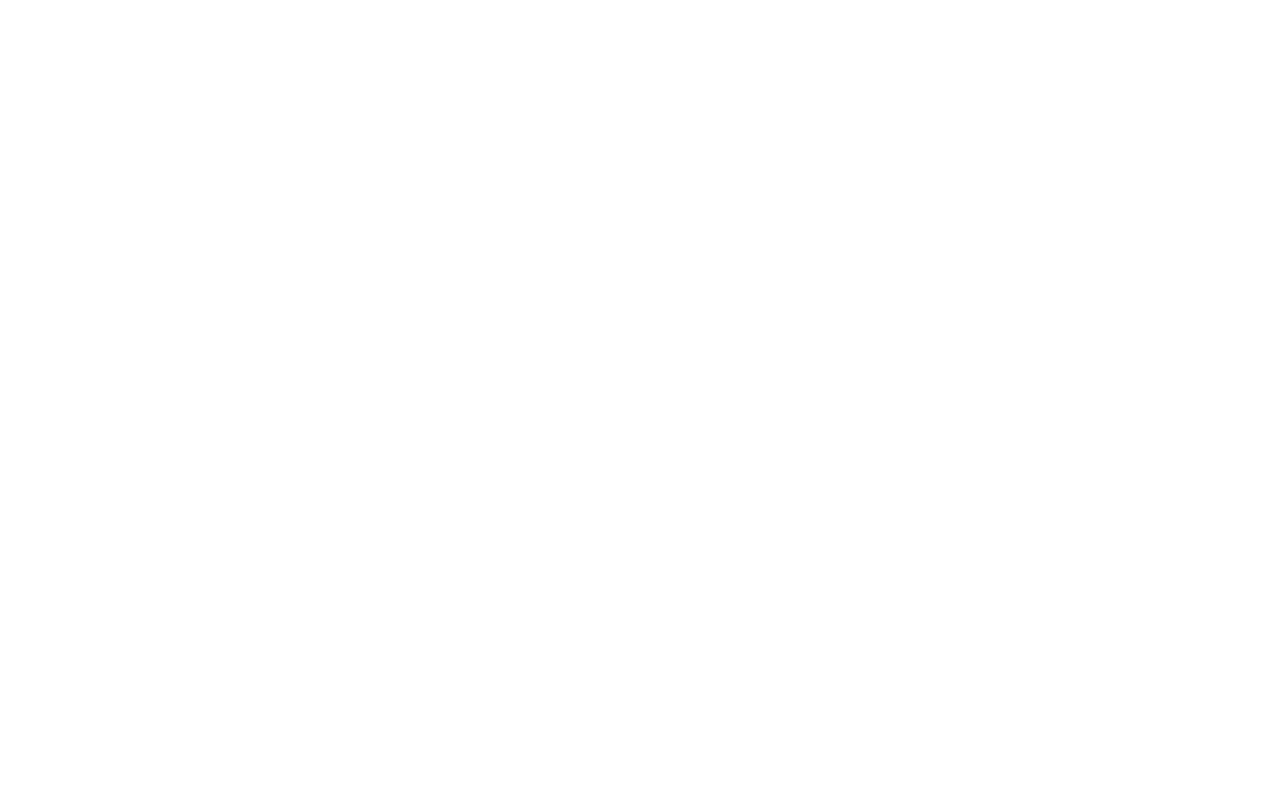
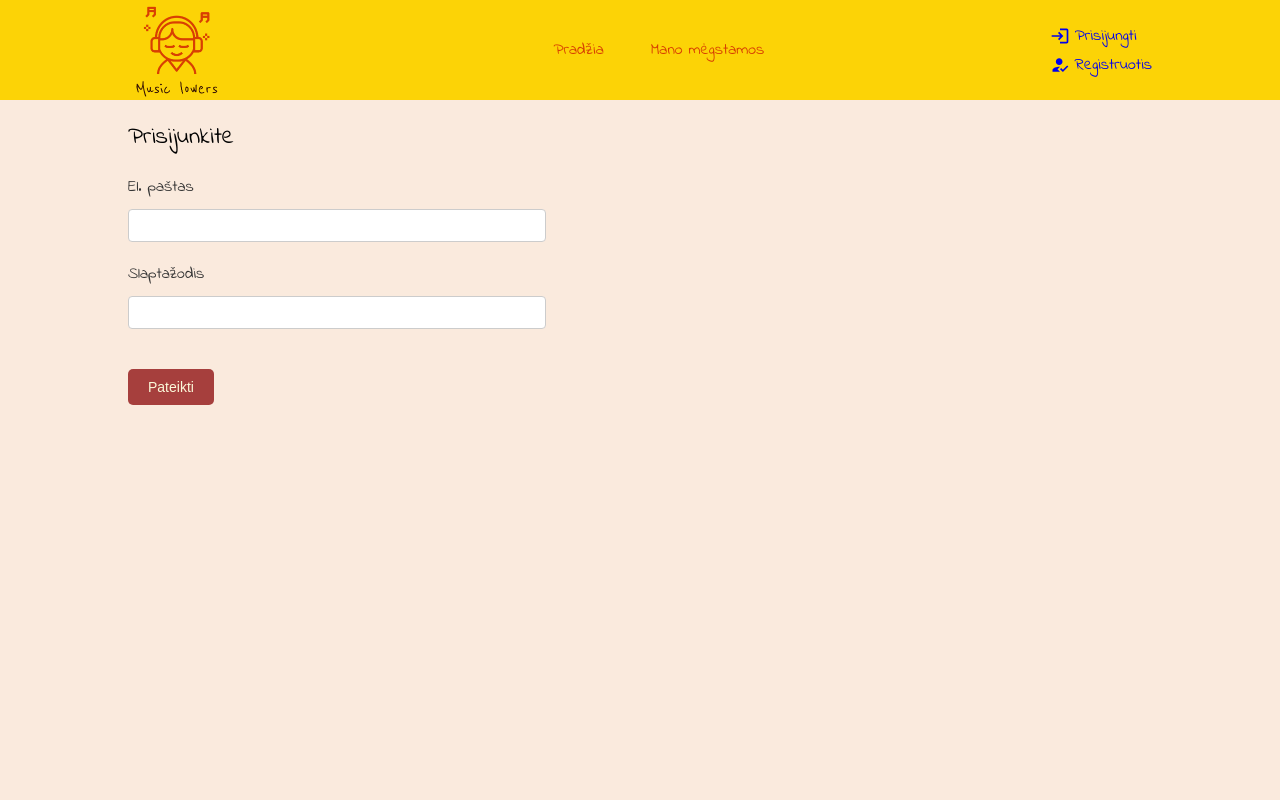
Before and after one commit to deividas-butkus/React-TS-atsiskaitymas-CA, a React (Create React App) app: page /login in a window 1280 px wide. Before the commit this address had no page. Shown: the top 800 px of the page. Built offline with nearby package versions, Linux system fonts and the light colour scheme; data requests are answered from the project's data file.

Commit message:
zod imported | main padding fixed | Avatar styling fixed | Button component created | InputWithLabels component created | UserBox logout hover fixed | Footer height fixed | | Login created and login implemented | logout implemented

```diff
--- a/package.json
+++ b/package.json
@@ -20,7 +20,8 @@
     "react-scripts": "5.0.1",
     "styled-components": "^6.1.13",
     "typescript": "^4.9.5",
-    "uuid": "^10.0.0"
+    "uuid": "^10.0.0",
+    "zod": "^3.23.8"
   },
   "scripts": {
     "start": "react-scripts start",
--- a/src/App.tsx
+++ b/src/App.tsx
@@ -2,10 +2,12 @@
 
 import Home from "./components/pages/Home";
 import MyFavorites from "./components/pages/MyFavorites";
+import Login from "./components/pages/Login";
 
 const App = () => {
   return (
     <Routes>
+      <Route path="login" element={<Login />} />
       <Route index element={<Home />} />
       <Route path="myFavorites" element={<MyFavorites />} />
     </Routes>
--- a/src/components/atoms/Avatar.tsx
+++ b/src/components/atoms/Avatar.tsx
@@ -7,6 +7,7 @@
     border-radius: 50%;
     object-fit: cover;
     height: 100%;
+    width: 100%;
   }
 `;
 
--- /dev/null
+++ b/src/components/atoms/Button.tsx
@@ -0,0 +1,60 @@
+import styled from "styled-components";
+
+const StyledButton = styled.button<ButtonPropsType>`
+  font-size: ${({ fontSize }) => fontSize || "14px"};
+  background-color: ${({ bgColor }) => bgColor || "#a63f3d"};
+  color: ${({ color }) => color || "#fbf9da"};
+  padding: ${({ padding }) => padding || "10px 20px"};
+  border: none;
+  border-radius: 5px;
+  cursor: pointer;
+  transition: background-color 0.3s;
+
+  &:hover {
+    background-color: ${({ bgColor }) =>
+      bgColor ? darkenColor(bgColor) : "#D73F03"};
+  }
+`;
+
+type ButtonPropsType = {
+  fontSize?: string;
+  bgColor?: string;
+  color?: string;
+  padding?: string;
+};
+
+type PropsType = {
+  fontSize?: string;
+  children: React.ReactNode;
+  bgColor?: string;
+  color?: string;
+  padding?: string;
+};
+
+const darkenColor = (color: string) => {
+  let colorCode = color.replace("#", "");
+  let r = parseInt(colorCode.substring(0, 2), 16) - 20;
+  let g = parseInt(colorCode.substring(2, 4), 16) - 20;
+  let b = parseInt(colorCode.substring(4, 6), 16) - 20;
+  r = Math.max(0, r);
+  g = Math.max(0, g);
+  b = Math.max(0, b);
+  return `#${r.toString(16).padStart(2, "0")}${g
+    .toString(16)
+    .padStart(2, "0")}${b.toString(16).padStart(2, "0")}`;
+};
+
+const Button = ({ fontSize, children, bgColor, color, padding }: PropsType) => {
+  return (
+    <StyledButton
+      fontSize={fontSize}
+      bgColor={bgColor}
+      color={color}
+      padding={padding}
+    >
+      {children}
+    </StyledButton>
+  );
+};
+
+export default Button;
--- a/src/components/atoms/Logo.tsx
+++ b/src/components/atoms/Logo.tsx
@@ -1,3 +1,5 @@
+//TODO logo shrinking
+
 import { useState } from "react";
 import styled from "styled-components";
 import Spinner from "./Spinner";
--- /dev/null
+++ b/src/components/molecules/InputWithLabel.tsx
@@ -0,0 +1,90 @@
+import styled from "styled-components";
+
+const FieldContainer = styled.div<{ gap?: string }>`
+  display: flex;
+  flex-direction: column;
+  gap: ${(props) => props.gap || "10px"};
+`;
+
+const StyledLabel = styled.label<{ color?: string; fontSize?: string }>`
+  font-size: ${(props) => props.fontSize || "16px"};
+  color: ${(props) => props.color || "#333"};
+`;
+
+type StyledInputProps = {
+  padding?: string;
+  $borderColor?: string;
+};
+
+const StyledInput = styled.input<StyledInputProps>`
+  padding: ${(props) => props.padding || "8px"};
+  border: 1px solid ${(props) => props.$borderColor || "#ccc"}; // Use $borderColor here
+  border-radius: 4px;
+  outline: none;
+  &:focus {
+    border-color: #007bff;
+  }
+`;
+
+const ErrorMessage = styled.span`
+  color: red;
+  font-size: 12px;
+`;
+
+type InputWithLabelProps = {
+  label: string;
+  type?: string;
+  name: string;
+  value: string;
+  onChange: (e: React.ChangeEvent<HTMLInputElement>) => void;
+  onBlur?: (e: React.FocusEvent<HTMLInputElement>) => void;
+  placeholder?: string;
+  error?: string;
+  labelColor?: string;
+  labelFontSize?: string;
+  inputPadding?: string;
+  inputBorderColor?: string;
+  errorBorderColor?: string;
+  gap?: string;
+};
+
+const InputWithLabel: React.FC<InputWithLabelProps> = ({
+  label,
+  type = "text",
+  name,
+  value,
+  onChange,
+  onBlur,
+  placeholder,
+  error,
+  labelColor,
+  labelFontSize,
+  inputPadding,
+  inputBorderColor,
+  errorBorderColor = "red",
+  gap,
+}) => {
+  const borderColor = error ? errorBorderColor : inputBorderColor;
+
+  return (
+    <FieldContainer gap={gap}>
+      <StyledLabel htmlFor={name} color={labelColor} fontSize={labelFontSize}>
+        {label}
+      </StyledLabel>
+      <StyledInput
+        type={type}
+        id={name}
+        name={name}
+        value={value}
+        onChange={onChange}
+        onBlur={onBlur}
+        placeholder={placeholder}
+        padding={inputPadding}
+        $borderColor={borderColor}
+      />
+      {error && <ErrorMessage>{error}</ErrorMessage>}
+    </FieldContainer>
+  );
+};
+
+export default InputWithLabel;
--- a/src/components/molecules/UserBox.tsx
+++ b/src/components/molecules/UserBox.tsx
@@ -5,6 +5,7 @@
 import LogoutIcon from "@mui/icons-material/Logout";
 import HowToRegIcon from "@mui/icons-material/HowToReg";
 import Avatar from "../atoms/Avatar";
+import { useUsersContext } from "../../contexts/UsersContext";
 
 const StyledUserBoxDiv = styled.div`
   display: flex;
@@ -30,16 +31,19 @@
     display: flex;
     align-items: center;
     gap: 5px;
+    &:hover {
+      color: #d73f03;
+    }
   }
 `;
 
 const UserBox = () => {
+  const { loggedInUser, logout } = useUsersContext();
+
   return (
     <StyledUserBoxDiv>
-      <Link to={"/myFavorites"}>
-        <Avatar />
-        <span>Frank</span>
-      </Link>
+      {!loggedInUser ? (
+        <>
           <Link to={"/login"}>
             <LoginIcon fontSize="small" />
             <span>Prisijungti</span>
@@ -48,10 +52,19 @@
             <HowToRegIcon fontSize="small" />
             <span>Registruotis</span>
           </Link>
-      <button>
+        </>
+      ) : (
+        <>
+          <Link to={"/myFavorites"}>
+            <Avatar />
+            <span>Frank</span>
+          </Link>
+          <button onClick={logout}>
             <span>Atsijungti</span>
             <LogoutIcon fontSize="small" />
           </button>
+        </>
+      )}
     </StyledUserBoxDiv>
   );
 };
--- a/src/components/organisms/Footer.tsx
+++ b/src/components/organisms/Footer.tsx
@@ -5,7 +5,7 @@
 import { Link } from "react-router-dom";
 
 const StyledFooter = styled.footer`
-  height: 20vh;
+  min-height: 20vh;
   background-color: #5d8b0e;
   color: #fff;
   display: flex;
--- /dev/null
+++ b/src/components/pages/Login.tsx
@@ -0,0 +1,181 @@
+import { useEffect, useState } from "react";
+import styled from "styled-components";
+import { z } from "zod";
+import { useNavigate } from "react-router-dom";
+
+import PageTemplate from "../templates/PageTemplate";
+import InputWithLabel from "../molecules/InputWithLabel";
+import Button from "../atoms/Button";
+import { useUsersContext } from "../../contexts/UsersContext";
+
+const StyledLoginSection = styled.section`
+  > form {
+    display: flex;
+    flex-direction: column;
+    gap: 20px;
+    > div {
+      > input {
+        max-width: 400px;
+      }
+    }
+    > button {
+      margin-top: 20px;
+      align-self: flex-start;
+    }
+  }
+`;
+
+const loginSchema = z.object({
+  email: z
+    .string()
+    .min(1, "El. paštas yra privalomas")
+    .email("Neteisingas el. pašto adresas"),
+  password: z
+    .string()
+    .regex(
+      /^(?=.*[a-z])(?=.*[A-Z])(?=.*\d)(?=.*[@$!%*?&./#-])[A-Za-z\d@$!%*?&./#-]{6,}$/,
+      {
+        message:
+          "Slaptažodis privalo būti ne trumpesnis kaip 6 simbolių, turėti savyje raidžių, bent vieną didžiąją raidę, bent vieną skaičių ir bent vieną specialųjį simbolį",
+      }
+    ),
+});
+
+const Login = () => {
+  const [formInputs, setFormInputs] = useState({
+    email: "",
+    password: "",
+  });
+  const [errors, setErrors] = useState<{
+    email?: string;
+    password?: string;
+  }>({});
+  const { login, loggedInUser, error } = useUsersContext();
+  const navigate = useNavigate();
+  const [countdown, setCountdown] = useState<number | null>(null);
+
+  const validateAllFields = () => {
+    const result = loginSchema.safeParse(formInputs);
+
+    if (!result.success) {
+      const fieldErrors = result.error.formErrors.fieldErrors;
+      setErrors({
+        email: fieldErrors.email?.[0],
+        password: fieldErrors.password?.[0],
+      });
+      return false;
+    }
+
+    setErrors({});
+    return true;
+  };
+
+  const handleChange = (e: React.ChangeEvent<HTMLInputElement>) => {
+    const { name, value } = e.target;
+    setFormInputs((prev) => ({
+      ...prev,
+      [name]: value,
+    }));
+  };
+
+  const handleBlur = (e: React.FocusEvent<HTMLInputElement>) => {
+    const { name, value } = e.target;
+    validateField(name as keyof typeof formInputs, value);
+  };
+
+  const validateField = (name: keyof typeof formInputs, value: string) => {
+    const updatedInputs = { ...formInputs, [name]: value };
+    const result = loginSchema.safeParse(updatedInputs);
+
+    if (!result.success) {
+      const fieldErrors = result.error.formErrors.fieldErrors;
+      setErrors((prev) => ({
+        ...prev,
+        [name]: fieldErrors[name]?.[0],
+      }));
+    } else {
+      setErrors((prev) => ({
+        ...prev,
+        [name]: undefined,
+      }));
+    }
+  };
+
+  const handleSubmit = async (e: React.FormEvent<HTMLFormElement>) => {
+    e.preventDefault();
+    const isValid = validateAllFields();
+
+    if (isValid) {
+      login(formInputs.email, formInputs.password);
+    }
+  };
+
+  useEffect(() => {
+    if (loggedInUser) {
+      setFormInputs({
+        email: "",
+        password: "",
+      });
+
+      setCountdown(5);
+    }
+  }, [loggedInUser]);
+
+  useEffect(() => {
+    if (countdown === null || countdown < 0) return;
+
+    const intervalId = setInterval(() => {
+      setCountdown((prev) => (prev !== null ? prev - 1 : null));
+    }, 1000);
+
+    if (countdown === 0) {
+      navigate("/");
+    }
+
+    return () => clearInterval(intervalId);
+  }, [countdown, navigate]);
+
+  return (
+    <PageTemplate>
+      <h2>Prisijunkite</h2>
+      <StyledLoginSection>
+        <form onSubmit={handleSubmit}>
+          <InputWithLabel
+            label="El. paštas"
+            type="email"
+            name="email"
+            value={formInputs.email}
+            onChange={handleChange}
+            onBlur={handleBlur}
+            error={errors.email}
+          />
+          <InputWithLabel
+            label="Slaptažodis"
+            type="password"
+            name="password"
+            value={formInputs.password}
+            onChange={handleChange}
+            onBlur={handleBlur}
+            error={errors.password}
+          />
+          <Button>Pateikti</Button>
+        </form>
+        {loggedInUser ? (
+          <div style={{ color: "green" }}>
+            <p>
+              Vartotojas <strong>{loggedInUser.username}</strong> sėkmingai
+              prisijungė
+            </p>
+            {countdown !== null && (
+              <p>Būsite nukreipti į Pradžios puslapį po {countdown} s...</p>
+            )}
+          </div>
+        ) : (
+          <p style={{ color: "red" }}>{error}</p>
+        )}
+      </StyledLoginSection>
+    </PageTemplate>
+  );
+};
+
+export default Login;
--- a/src/contexts/UsersContext.tsx
+++ b/src/contexts/UsersContext.tsx
@@ -1,4 +1,5 @@
 import { createContext, useEffect, useState, useContext } from "react";
+import bcrypt from "bcryptjs";
 
 type User = {
   id: string;
@@ -20,6 +21,8 @@
   error: string | null;
   loggedInUser: User | null;
   setLoggedInUser: React.Dispatch<React.SetStateAction<User | null>>;
+  login: (email: string, password: string) => Promise<void>;
+  logout: () => void;
 };
 
 const UsersContext = createContext<UsersContextT | undefined>(undefined);
@@ -43,12 +46,39 @@
     fetchUsers();
   }, []);
 
+  const login = async (email: string, password: string) => {
+    setError(null);
+
+    try {
+      const user = users.find((u) => u.email === email);
+      if (!user) {
+        throw new Error("Neteisingas el. paštas arba slaptažodis");
+      }
+
+      // const isPasswordValid = await bcrypt.compare(password, user.password);
+      // if (!isPasswordValid) {
+      if (user.password !== password) {
+        throw new Error("Neteisingas el. paštas arba slaptažodis");
+      }
+
+      setLoggedInUser(user);
+    } catch (err) {
+      setError((err as Error).message);
+    }
+  };
+
+  const logout = () => {
+    setLoggedInUser(null);
+  };
+
   const value: UsersContextT = {
     users,
     error,
     setUsers,
     loggedInUser,
     setLoggedInUser,
+    login,
+    logout,
   };
 
   return (
--- a/src/index.css
+++ b/src/index.css
@@ -11,7 +11,7 @@
 }
 
 header,
-section,
+main,
 footer {
   padding: 0 10%;
 }
```
Also changed, not shown: 1 other file (tests, documents, lock files or other folders). Lines whose indentation alone changed are shown as unchanged.
